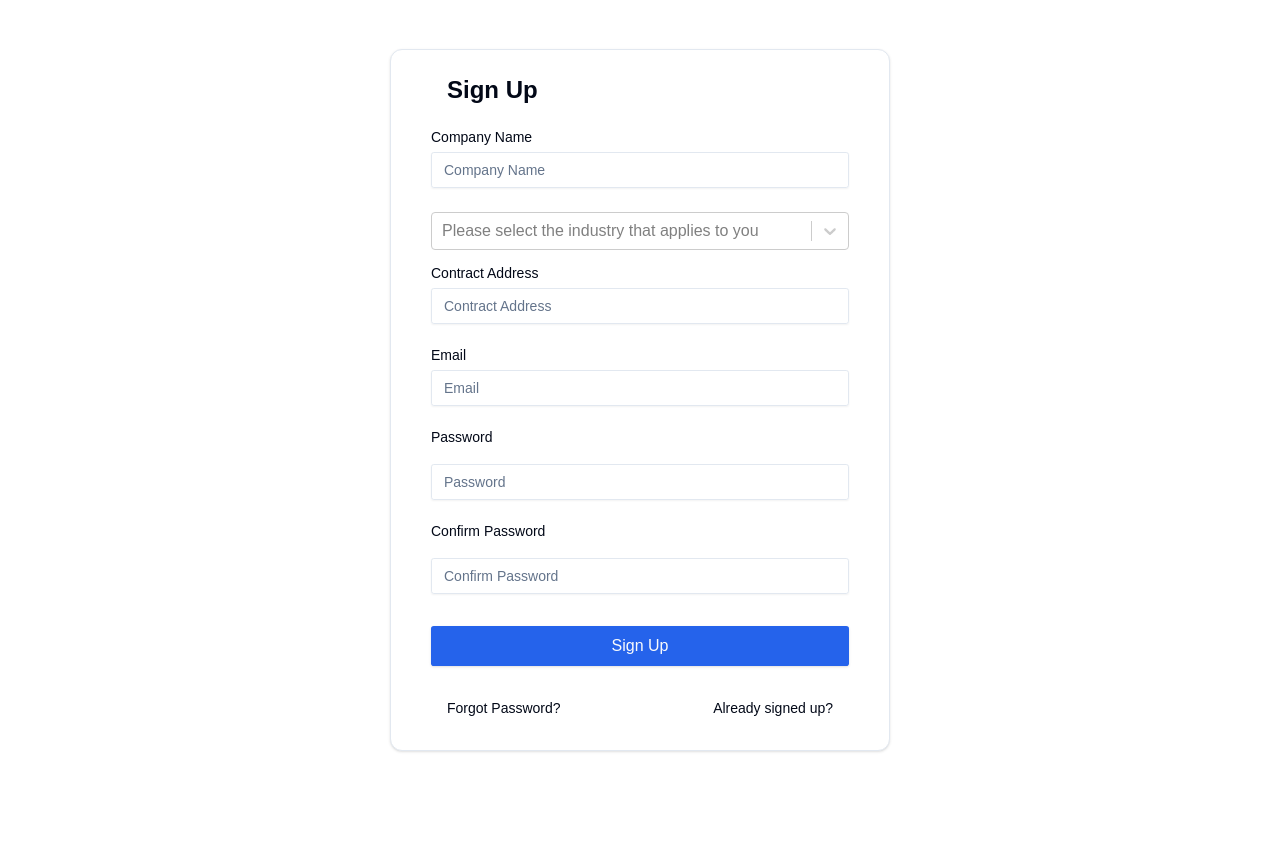
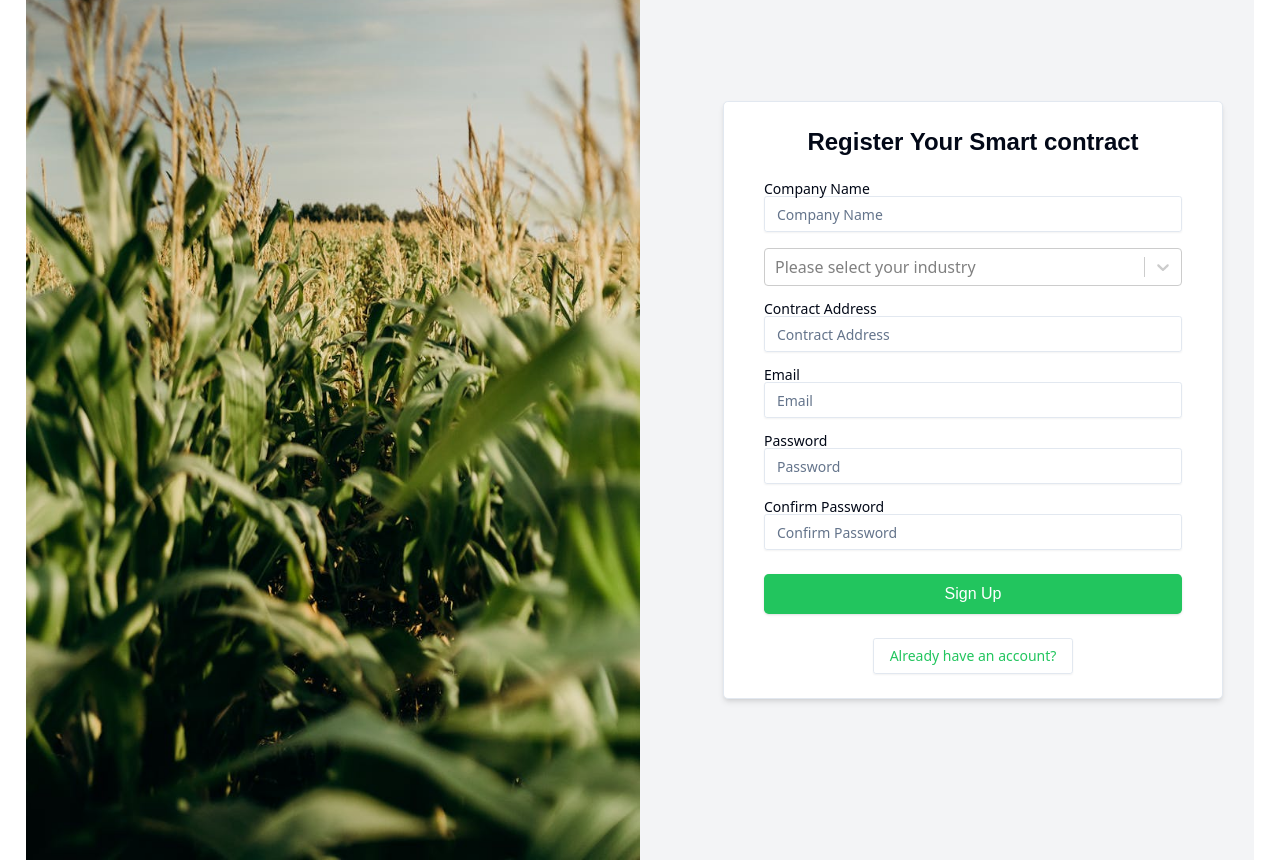
Before and after one commit to chainNG/chain-NG-smart-contract, a React (Vite) app: page /signup in a window 1280 px wide. Before the commit the page ends 800 px from the top, so only its background shows below. Built offline with nearby package versions, Linux system fonts and the light colour scheme; no server answers.

Commit message:
feat: smart-contract-design - Next integration with routing supabase db

```diff
--- a/src/components/Page Components/BatchRegistrationInteraction.jsx
+++ b/src/components/Page Components/BatchRegistrationInteraction.jsx
@@ -156,7 +156,7 @@ const BatchRegistrationInteraction = () => {
             <h2 className='text-xl'>Search for a product to add</h2>
             <Label className='flex flex-col gap-2' htmlFor="product-code">Product Code</Label>
             <Input id="product-code" value={productCode} placeholder="Product code (13 bit)" onChange={(e) => setProductCode(e.target.value)} />
-            <Button className='text-md w-[6rem] h-[2.5rem]' type="button" onClick={findProductsByCode}>Search</Button>
+            <Button className='text-md w-[6rem] h-[2.5rem]' type="button" style={{ backgroundColor: 'green'}} onClick={findProductsByCode}>Search</Button>
           </div>
 
           {productDetails && (
@@ -185,8 +185,8 @@ const BatchRegistrationInteraction = () => {
         </CardContent>
 
         <CardFooter>
-          <Button type="submit" className='font-jakarta'>Add Batch</Button>
-          <Button type="button" onClick={retrieveAllBatches} className='ml-8 font-jakarta'>Fetch Batches</Button>
+          <Button type="submit" style={{ backgroundColor: 'green'}} className='font-jakarta'>Add Batch</Button>
+          <Button type="button" style={{ backgroundColor: 'green'}} onClick={retrieveAllBatches} className='ml-8 font-jakarta'>Fetch Batches</Button>
         </CardFooter>
 
         <CardContent>
--- a/src/components/Page Components/ProductRegistrationInteraction.jsx
+++ b/src/components/Page Components/ProductRegistrationInteraction.jsx
@@ -171,7 +171,7 @@ const ProductRegistrationInteraction = () => {
   return (
     <div className="w-full flex flex-col items-center justify-center py-8 px-4" style={{ zoom: '1.0' }}>
       <div className="mb-4">
-        <Button onClick={connectWallet}>
+        <Button style={{ backgroundColor: 'green', color: 'white' }} onClick={connectWallet}>
           {account ? `Wallet Connected: ${account}` : 'Connect Wallet'}
         </Button>
       </div>
@@ -227,7 +227,7 @@ const ProductRegistrationInteraction = () => {
           </CardContent>
 
           <CardFooter className="flex justify-end">
-            <Button type="submit" className="bg-black font-medium text-white w-full">
+            <Button type="submit" style={{ backgroundColor: 'green', color: 'white' }} className=" font-medium w-full">
               Submit Product Details
             </Button>
           </CardFooter>
--- a/src/pages/Login.jsx
+++ b/src/pages/Login.jsx
@@ -1,127 +1,111 @@
-import React from 'react'
-import { useForm } from 'react-hook-form'
-import { useState, useEffect } from 'react'
-import { Button } from "../../components/ui/button"
-import { Card, CardContent, CardDescription, CardFooter, CardHeader, CardTitle, } from "../../components/ui/card"
-import { Input } from "../../components/ui/input"
-import { Label } from "../../components/ui/label"
-import { toast } from 'sonner'
-import {zodResolver} from '@hookform/resolvers/zod'
-import {z,string} from'zod'
-import { useAuthStore } from '../services/store/index'
-import { ArrowUpIcon, CheckCircledIcon, CrossCircledIcon } from '@radix-ui/react-icons'
-import { supabase } from '../utils/supabaseClient'
-import {useNavigate} from 'react-router-dom'
+import React from 'react';
+import { useForm } from 'react-hook-form';
+import { Button } from '../../components/ui/button';
+import { Card, CardContent, CardFooter, CardHeader } from '../../components/ui/card';
+import { Input } from '../../components/ui/input';
+import { Label } from '../../components/ui/label';
+import { toast } from 'sonner';
+import { zodResolver } from '@hookform/resolvers/zod';
+import { z, string } from 'zod';
+import { useAuthStore } from '../services/store/index';
+import { CheckCircledIcon, CrossCircledIcon } from '@radix-ui/react-icons';
+import { supabase } from '../utils/supabaseClient';
+import { useNavigate } from 'react-router-dom';
+import loginImage from '../assets/farm.jpg';
 
 const signupSchema = z.object({
-    company_name: string().optional(),
   email: string().email(),
-    password: string().min(6,{message: 'Password must contain at least 6 characters'})
-})
-
+  password: string().min(6, { message: 'Password must contain at least 6 characters' }),
+});
 
 const Login = () => {
-
-
-   const navigate = useNavigate()
-
-    const {loginState,setLoginState,user,setUser} = useAuthStore()
-    const [session, setSession] = useState(null)
-    const [authToggle, setAuthToggle] = useState(true)
-    const { register, handleSubmit,getValues,control,formState } = useForm({
-      resolver:zodResolver(signupSchema)
-    })
-
-    const {errors} = formState
-    // console.log(errors)
+  const navigate = useNavigate();
+  const { setUser } = useAuthStore();
+  const { register, handleSubmit, formState } = useForm({
+    resolver: zodResolver(signupSchema),
+  });
+  const { errors } = formState;
 
   const handleSignIn = async (data) => {
+    const { error } = await supabase.auth.signInWithPassword({
+      email: data?.email,
+      password: data?.password,
+    });
 
-        console.log(data)
-        const { user, error } = await supabase.auth.signInWithPassword({
-          email: data?.email,
-          password: data?.password
-        })
     if (error) {
       toast.error('Error Signing In', {
         className: 'font-mono text-lg h-[4rem]',
         duration: 4000,
-                icon:<CrossCircledIcon/>
-              })
+        icon: <CrossCircledIcon />,
+      });
     } else {
-            toast.success('Login Succesful, ', {
+      toast.success('Login Successful', {
         className: 'font-mono text-lg h-[4rem]',
         duration: 4000,
-                icon:<CheckCircledIcon/>
-              })
+        icon: <CheckCircledIcon />,
+      });
 
-              const {data:{user}} = await supabase.auth.getUser()
-
-              if (Object.keys(user) !== 0){
-                setUser(user)
-                setTimeout(()=>{
-                    navigate('/')
-                },3000)
-              }
-          // Use the token to authorize the user to access resources in your application
+      const { data: { user } } = await supabase.auth.getUser();
+      if (user) {
+        setUser(user);
+        setTimeout(() => {
+          navigate('/');
+        }, 3000);
       }
     }
+  };
 
-      const onSubmitLogin = () => {
-        if(Object.keys(errors) !== 0) {
-          handleSignIn(getValues())
-
-        }
-
-    }
-
-
+  const onSubmitLogin = (data) => {
+    handleSignIn(data);
+  };
 
   return (
+    <div className="min-h-screen flex lg:flex-row flex-col bg-gray-100">
+      {/* Left side: Image */}
+      <div className="lg:w-1/2 w-full h-full object-cover relative overflow-hidden">
+        <img
+          src={loginImage}
+          alt="Login"
+          className=" object-cover transition-transform duration-300 hover:scale-105"
+        />
+      </div>
 
-          <form onSubmit={handleSubmit(onSubmitLogin)}>
-
-            <Card className=' w-full px-4 sm:w-[500px]'>
-              <CardHeader>
-                <div className=''>
-                  <h3 className='font-jakarta text-2xl font-semibold'>Sign In</h3>
-                </div>
+      {/* Right side: Centered Login form */}
+      <div className="lg:w-1/2  flex justify-center items-center bg-gray-100">
+        <form onSubmit={handleSubmit(onSubmitLogin)} className="w-full max-w-lg p-8">
+          <Card className="w-full px-6 py-8 sm:w-full bg-white shadow-md rounded-lg">
+            <CardHeader className="text-center">
+              <h3 className="font-jakarta text-2xl font-semibold">Sign In</h3>
             </CardHeader>
 
-
-              <CardContent className='flex flex-col gap-6'>
-                <div className='flex font-jakarta flex-col gap-4'>
-                  <Label className='flex flex-col gap-2' htmlFor="email">Email
-                    <Input {...register('email')}  id='email' placeholder='Email' />
-                    <div className='text-red-500 '>{errors.email?.message}</div>
-                  </Label>
-                  <Label className='flex flex-col gap-2' htmlFor="password ">Password
-                    <Input {...register('password')}  className='mt-3' id='password' placeholder='Password' />
-                    <div className='text-red-500 '>{errors.password?.message}</div>
+            <CardContent className="flex flex-col gap-4">
+              <div className="flex flex-col gap-4">
+                <Label className="flex flex-col gap-2" htmlFor="email">Email
+                  <Input {...register('email')} id="email" placeholder="Email" />
+                  <div className="text-red-500">{errors.email?.message}</div>
                 </Label>
 
+                <Label className="flex flex-col gap-2" htmlFor="password">Password
+                  <Input {...register('password')} id="password" placeholder="Password" />
+                  <div className="text-red-500">{errors.password?.message}</div>
+                </Label>
               </div>
-                <Button type='submit'  className='h-10 text-md font-jakarta'> Sign In</Button>
+              <Button type="submit" className="h-10 text-md font-jakarta bg-green-500 text-white rounded-lg hover:bg-green-600">
+                Sign In
+              </Button>
             </CardContent>
 
-              <CardFooter className='w-full flex flex-col items-start gap-2' >
-                <div  className='font-jakarta flex-col items-start  flex sm:flex-row w-full justify-between'>
-                <Button variant='Outline'>
-                  Forgot Password?
-                </Button>
-
-                <Button onClick={() => { navigate('/Signup') }} variant='Outline'>
-                  Don't have an account?
-                </Button>
+            <CardFooter className="w-full flex flex-col items-start gap-4 mt-4">
+              <div className="flex w-full justify-between">
+                <Button variant="outline" className="text-sm text-green-500 hover:underline">Forgot Password?</Button>
+                <Button onClick={() => navigate('/Signup')} variant="outline" className="text-sm text-green-500 hover:underline">Don't have an account?</Button>
               </div>
-
-                {loginState ===  true ?
-              <Link  to='https://www.gmail.com'> Signup Successful, Please Confirm Your Mail </Link> : ''}
-
             </CardFooter>
           </Card>
         </form>
-    )
-  }
+      </div>
+    </div>
+  );
+};
 
-  export default Login
+export default Login;
--- a/src/pages/Signup.jsx
+++ b/src/pages/Signup.jsx
@@ -1,20 +1,17 @@
-import React from 'react'
-import { useNavigate } from 'react-router-dom'
-import { useForm } from 'react-hook-form'
-import { useState, useEffect } from 'react'
-import { Button } from "../../components/ui/button"
-import { Card, CardContent, CardDescription, CardFooter, CardHeader, CardTitle, } from "../../components/ui/card"
-import { Input } from "../../components/ui/input"
-import { Label } from "../../components/ui/label"
-import { Link } from 'react-router-dom'
-import { zodResolver } from '@hookform/resolvers/zod'
-import { z, string } from 'zod'
-import { supabase } from '../utils/supabaseClient'
-import { toast } from 'sonner'
-import { ArrowUpIcon, CheckCircledIcon, CrossCircledIcon } from '@radix-ui/react-icons'
-import { useAuthStore } from "../services/store/index"
-import CustomSelect from '../Reusables/CustomSelect'
-import Logo from '../assets/agrichain_logo.svg'
+import React, { useState } from 'react';
+import { useNavigate } from 'react-router-dom';
+import { useForm } from 'react-hook-form';
+import { Button } from '../../components/ui/button';
+import { Card, CardContent, CardFooter, CardHeader } from '../../components/ui/card';
+import { Input } from '../../components/ui/input';
+import { Label } from '../../components/ui/label';
+import { zodResolver } from '@hookform/resolvers/zod';
+import { z, string } from 'zod';
+import { supabase } from '../utils/supabaseClient';
+import { toast } from 'sonner';
+import { CheckCircledIcon, CrossCircledIcon } from '@radix-ui/react-icons';
+import CustomSelect from '../Reusables/CustomSelect';
+import imageSrc from '../assets/farm.jpg';
 
 
 const signupSchema = z.object({
@@ -22,159 +19,133 @@ const signupSchema = z.object({
   email: string().email(),
   contract_address: string().regex(/^0x[a-fA-F0-9]{40}$/, { message: 'Please input a valid contract address ' }),
   password: string().min(6),
-  confirm_password: z.string().min(1, { message: "Confirm Password is required" }),
+  confirm_password: z.string().min(1, { message: 'Confirm Password is required' }),
 }).refine((data) => data.password === data.confirm_password, {
-  path: ["confirm_password"],
-  message: "Passwords don't match"
-})
-
-const industryOptions = [
-  { value: 'Agriculture', label: 'Agriculture' },
-  { value: 'Logistics', label: 'Logisitics' },
-  { value: 'Manufacturing', label: 'Manufacturing' },
-  { value: 'Distribution', label: 'Distribution' },
-  { value: 'Retailing', label: 'Retailing' },
-  // Add more options as needed
-];
-
-
-
+  path: ['confirm_password'],
+  message: "Passwords don't match",
+});
 
 const Signup = () => {
-  const { signupState, setSignupState } = useAuthStore()
-
-  const navigate = useNavigate()
-  const [session, setSession] = useState(null)
+  const navigate = useNavigate();
+  const [signupState, setSignupState] = useState(false);
   const { register, handleSubmit, getValues, control, formState } = useForm({
-    resolver: zodResolver(signupSchema)
-  })
-
-  const { errors } = formState
-  // console.log(errors)
-
-
-  function openMailLink(url) {
-    const newTab = window.open(url, '_blank');
-    if (newTab) {
-      newTab.focus();
-    } else {
-      alert("Popup blocked! Please allow popups for this site.");
-    }
-  }
+    resolver: zodResolver(signupSchema),
+  });
+  const { errors } = formState;
 
 
   const handleSignUp = async (data) => {
-
-
-    const { user, error } = await supabase.auth.signUp({
+    const { error } = await supabase.auth.signUp({
       email: data?.email,
       password: data?.password,
       options: {
         data: {
           company_name: data?.company_name,
           contract_address: data?.contract_address,
-          industry: data?.industry
-        }
-      }
-    })
+          industry: data?.industry,
+        },
+      },
+    });
+
     if (!error) {
-      setSignupState(true)
-      toast('Signup Succesful , confirm your mail', {
+      setSignupState(true);
+      toast('Signup Successful, confirm your mail', {
         className: 'font-mono text-lg h-[4rem]',
         duration: 4000,
-        icon: <CheckCircledIcon />
-      })
-      console.log(user)
-      // const token = user.access_token
-      // Use the token to authorize the user to access resources in your application
-    }
-else if (error){
-  console.log('Error signing up:', error.message)
-  setSignupState(false)
-  toast(`${error.message.includes('fetch') ? 'Signup failed, please check your connection' : error.message}`, {
+        icon: <CheckCircledIcon />,
+      });
+    } else {
+      setSignupState(false);
+      toast(error.message, {
         className: 'font-mono text-lg h-[4rem]',
         duration: 4000,
-    icon: <CrossCircledIcon />
-  })
+        icon: <CrossCircledIcon />,
+      });
     }
-
-
-
-  }
+  };
 
   const onSubmitSignup = () => {
-    if (Object.keys(errors) !== 0) {
-      handleSignUp(getValues())
-
+    if (Object.keys(errors).length === 0) {
+      handleSignUp(getValues());
     }
-  }
+  };
 
   return (
+    <div className="min-h-screen flex flex-col md:flex-row items-center justify-center bg-gray-100">
+      {/* Image for Desktop (left side) */}
+      <div className="hidden md:flex w-1/2 h-full">
+        <img
+          src={imageSrc}
+          alt="Signup"
+          className="object-cover w-full h-full transform transition-transform duration-500 hover:scale-110"
+        />
+      </div>
 
-    <form onSubmit={handleSubmit(onSubmitSignup)}>
-
-      <Card className=' w-full px-4 sm:w-[500px]'>
+      {/* Form Section */}
+      <div className="w-full md:w-1/2 flex justify-center items-center relative z-10">
+        <form onSubmit={handleSubmit(onSubmitSignup)} className="w-full max-w-md">
+          <Card className="w-full px-4 sm:w-[500px] bg-white shadow-md rounded-lg">
             <CardHeader>
-          <div className=' w-full flex px-4 justify-between '>
-            {/* <Logo/> */}
-            <h3 className='font-jakarta text-2xl font-semibold'>Sign Up</h3>
-          </div>
+              <h3 className="font-jakarta text-2xl font-semibold text-center">Register Your Smart contract</h3>
             </CardHeader>
 
-
-        <CardContent className='flex flex-col gap-6'>
-          <div className='flex font-jakarta flex-col gap-4'>
-            <Label className='flex flex-col gap-2' htmlFor="company_name">Company Name
-              <Input {...register('company_name')} id='company_name' placeholder='Company Name' />
-              <div className='text-red-500 '>{errors.company_name?.message}</div>
+            <CardContent className="flex flex-col gap-6">
+              <div className="flex flex-col gap-4">
+                <Label htmlFor="company_name">Company Name
+                  <Input {...register('company_name')} id="company_name" placeholder="Company Name" />
+                  <div className="text-red-500">{errors.company_name?.message}</div>
                 </Label>
                 <CustomSelect
                   name="Industry"
                   control={control}
-              options={industryOptions}
-              placeholder="Please select the industry that applies to you"
+                  options={[
+                    { value: 'Agriculture', label: 'Agriculture' },
+                    { value: 'Logistics', label: 'Logistics' },
+                    { value: 'Manufacturing', label: 'Manufacturing' },
+                  ]}
+                  placeholder="Please select your industry"
                 />
-            <Label className='flex flex-col gap-2' htmlFor="contract_address">Contract Address
-              <Input {...register('contract_address')} id='contract_address' placeholder='Contract Address' />
-              <div className='text-red-500 '>{errors.contract_address?.message}</div>
+                <Label htmlFor="contract_address">Contract Address
+                  <Input {...register('contract_address')} id="contract_address" placeholder="Contract Address" />
+                  <div className="text-red-500">{errors.contract_address?.message}</div>
                 </Label>
-            <Label className='flex flex-col gap-2' htmlFor="email">Email
-              <Input {...register('email')} id='email' placeholder='Email' />
-              <div className='text-red-500 '>{errors.email?.message}</div>
+                <Label htmlFor="email">Email
+                  <Input {...register('email')} id="email" placeholder="Email" />
+                  <div className="text-red-500">{errors.email?.message}</div>
                 </Label>
-            <Label className='flex flex-col gap-2' htmlFor="password">Password
-              <Input {...register('password')} className='mt-3' id='password' placeholder='Password' />
-              <div className='text-red-500 '>{errors.password?.message}</div>
+                <Label htmlFor="password">Password
+                  <Input {...register('password')} id="password" placeholder="Password" />
+                  <div className="text-red-500">{errors.password?.message}</div>
                 </Label>
-            <Label className='flex flex-col gap-2' htmlFor="confirm_password ">Confirm Password
-              <Input {...register('confirm_password')} className='mt-3' id='confirm_password' placeholder='Confirm Password' />
-              <div className='text-red-500 '>{errors.confirm_password?.message}</div>
+                <Label htmlFor="confirm_password">Confirm Password
+                  <Input {...register('confirm_password')} id="confirm_password" placeholder="Confirm Password" />
+                  <div className="text-red-500">{errors.confirm_password?.message}</div>
                 </Label>
-
               </div>
-          <Button type='submit' className='h-10 text-md font-jakarta'> Sign Up</Button>
+              <Button type="submit" className="h-10 text-md font-jakarta bg-green-500 text-white rounded-lg hover:bg-green-600">
+                Sign Up
+              </Button>
             </CardContent>
 
-        <CardFooter className='w-full flex flex-col items-start gap-2' >
-          <div className='font-jakarta flex-col items-start  flex sm:flex-row w-full justify-between'>
-            <Button variant='Outline'>
-              Forgot Password?
+            <CardFooter className="w-full flex justify-center">
+              <Button onClick={() => navigate('/Login')} variant="outline" className="text-sm text-green-500 hover:underline">
+                Already have an account?
               </Button>
-
-            <Button onClick={() => { navigate('/login') }} variant='Outline'>
-              Already signed up?
-            </Button>
-          </div>
-          {signupState === true ?
-            <Button variant='link' onClick={() => { openMailLink('https://www.gmail.com') }} className='mx-auto font-spaceGrotesk'> Signup Successful, Please Confirm Your Mail </Button> : ''}
-
-
             </CardFooter>
           </Card>
         </form>
-  )
-}
+      </div>
 
-console.log()
+      {/* Full-page background for Mobile */}
+      <div className="absolute inset-0 md:hidden z-0">
+        <img
+          src={imageSrc}
+          alt="Signup Background"
+          className="object-cover w-full h-full"
+        />
+      </div>
+    </div>
+  );
+};
 
-export default Signup
+export default Signup;
```
Also changed, not shown: src/components/Page Components/TransactionRegistration.jsx (+4 -4 lines), src/assets/farm.jpg (added). Lines whose indentation alone changed are shown as unchanged.
